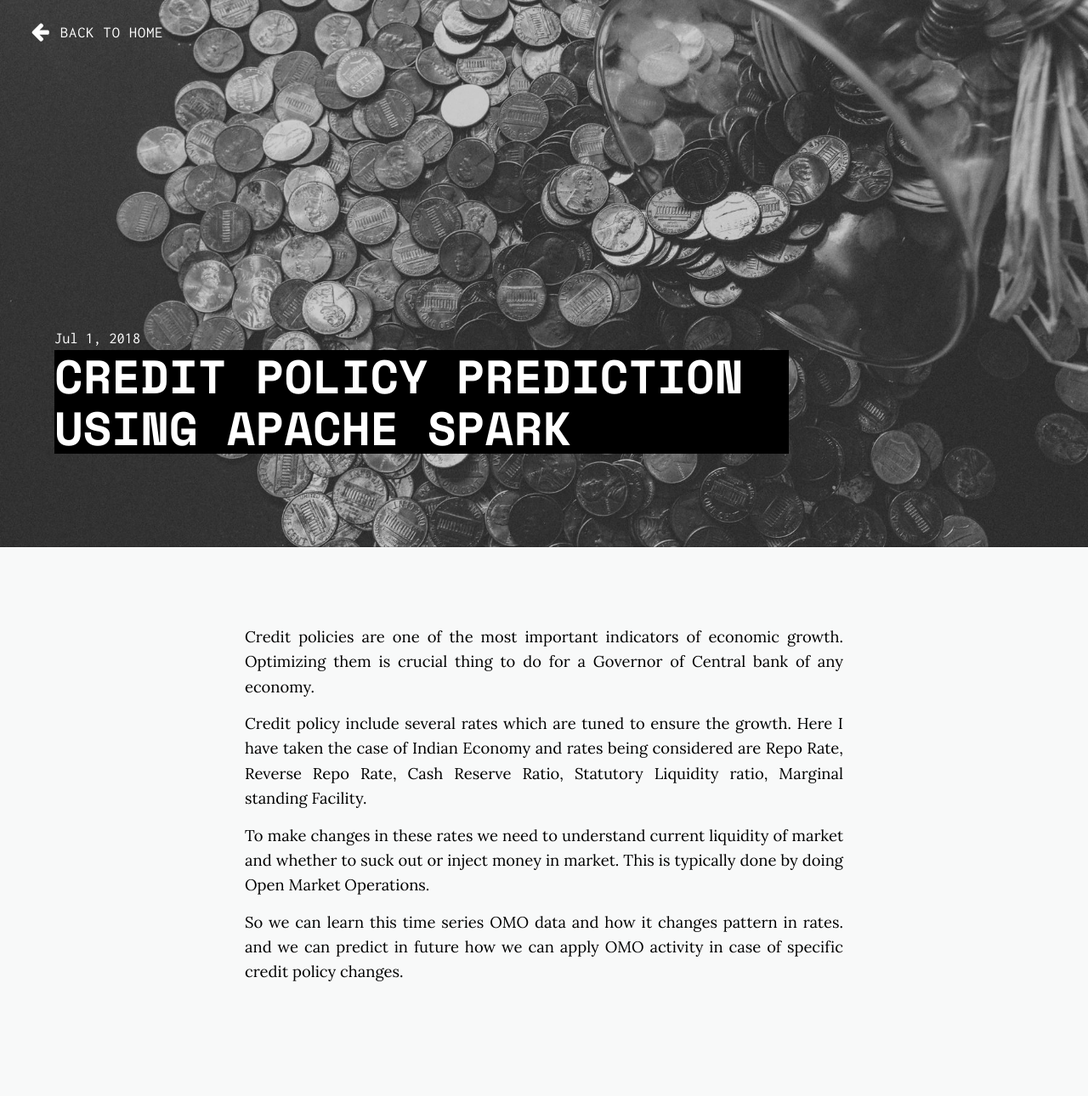
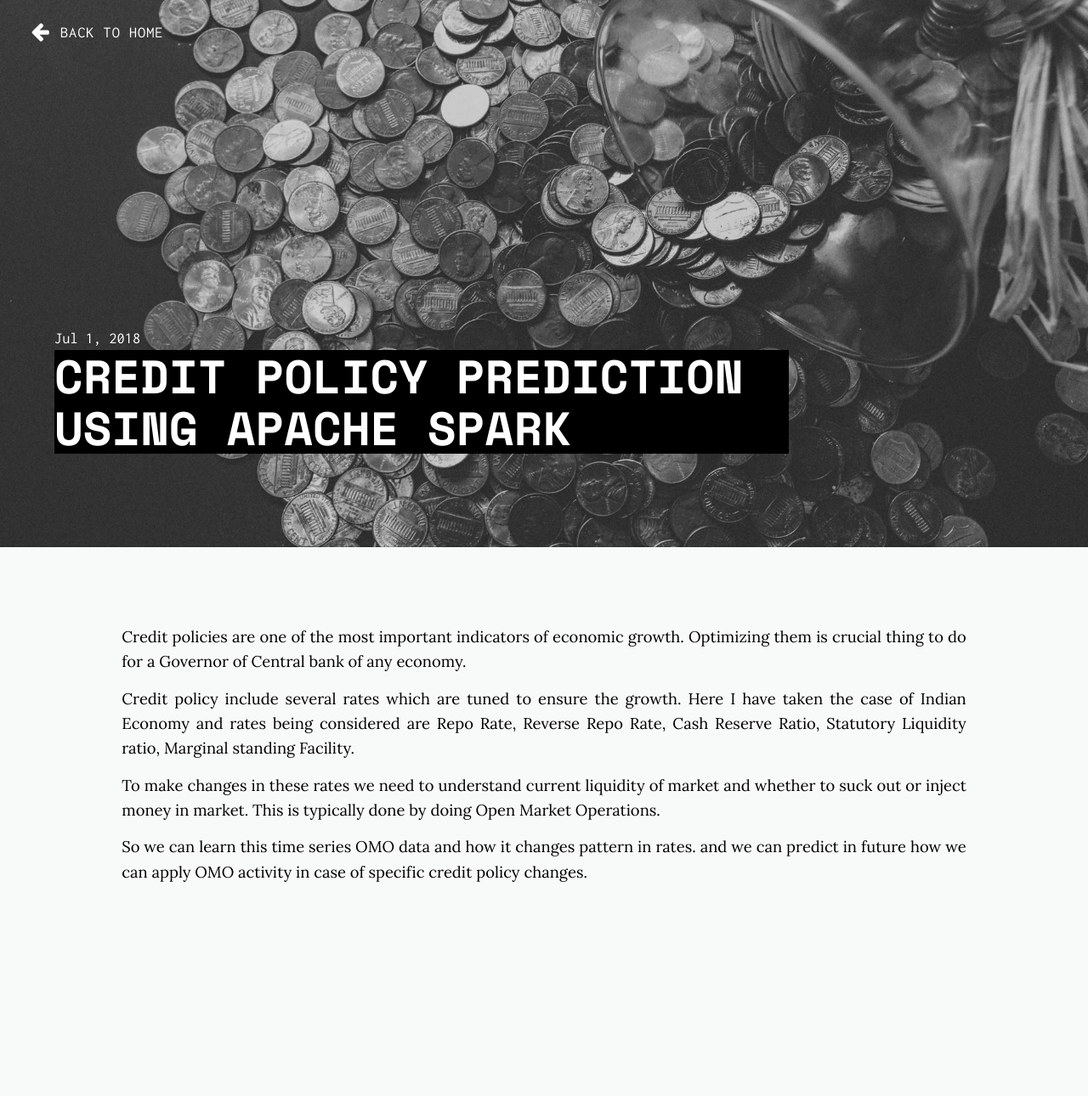
Before and after one commit to daftengineer/daftengineer.github.io, a Jekyll site: the page built from _posts/2018-07-01-eco-spark.markdown, in a window 1280 px wide. Shown: the whole page at 85% size. Built offline with Jekyll 4.4.1, drawn with Linux system fonts in a browser that asks for light colours; nearby versions of some CDN libraries; after the commit the page ends 1172 px from its top, so only the background shows below that.

Commit message:
Update _components.scss

```diff
--- a/_sass/_components.scss
+++ b/_sass/_components.scss
@@ -391,7 +391,7 @@
   font-family: $font-post;
 
   @media (min-width: $mq-md) {
-    width: 55%;
+    width: 90%;
   }
 
   & > *:last-child {
```
